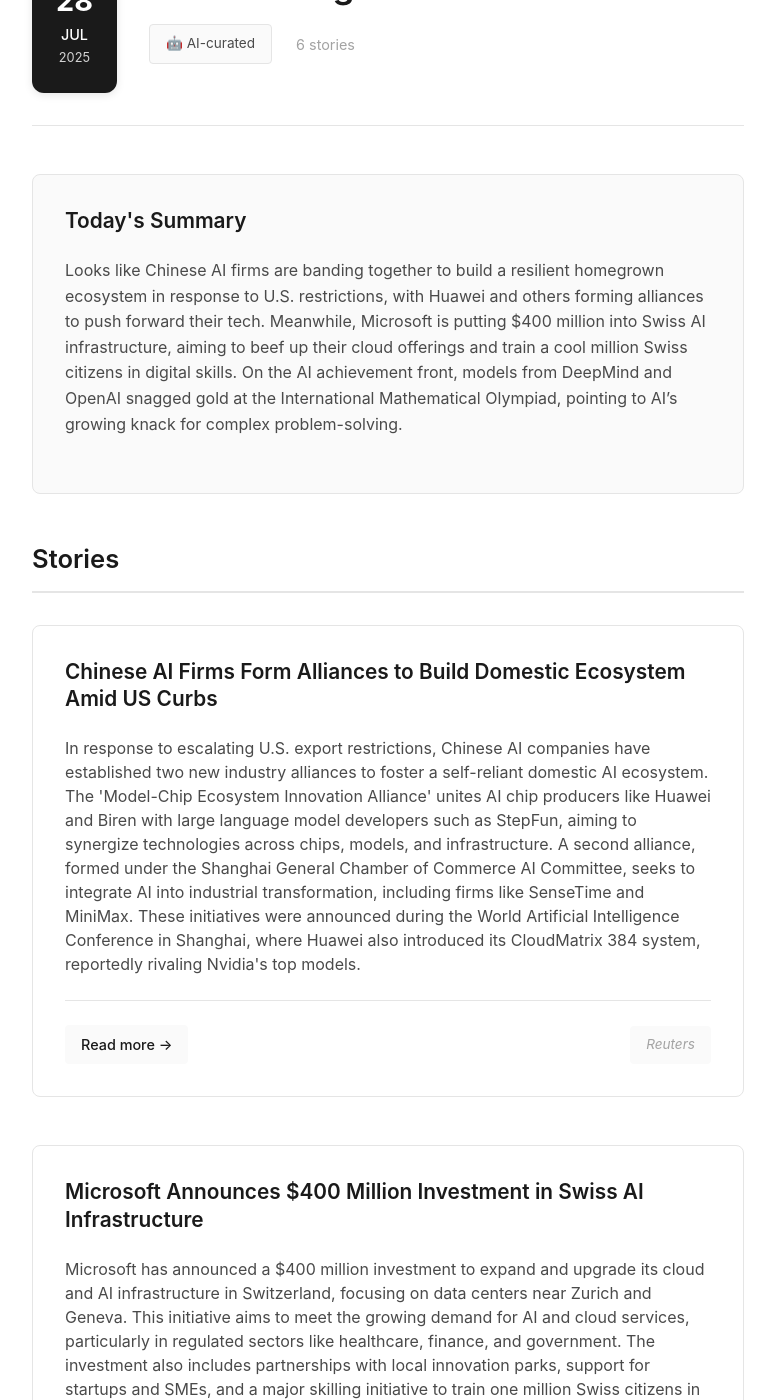
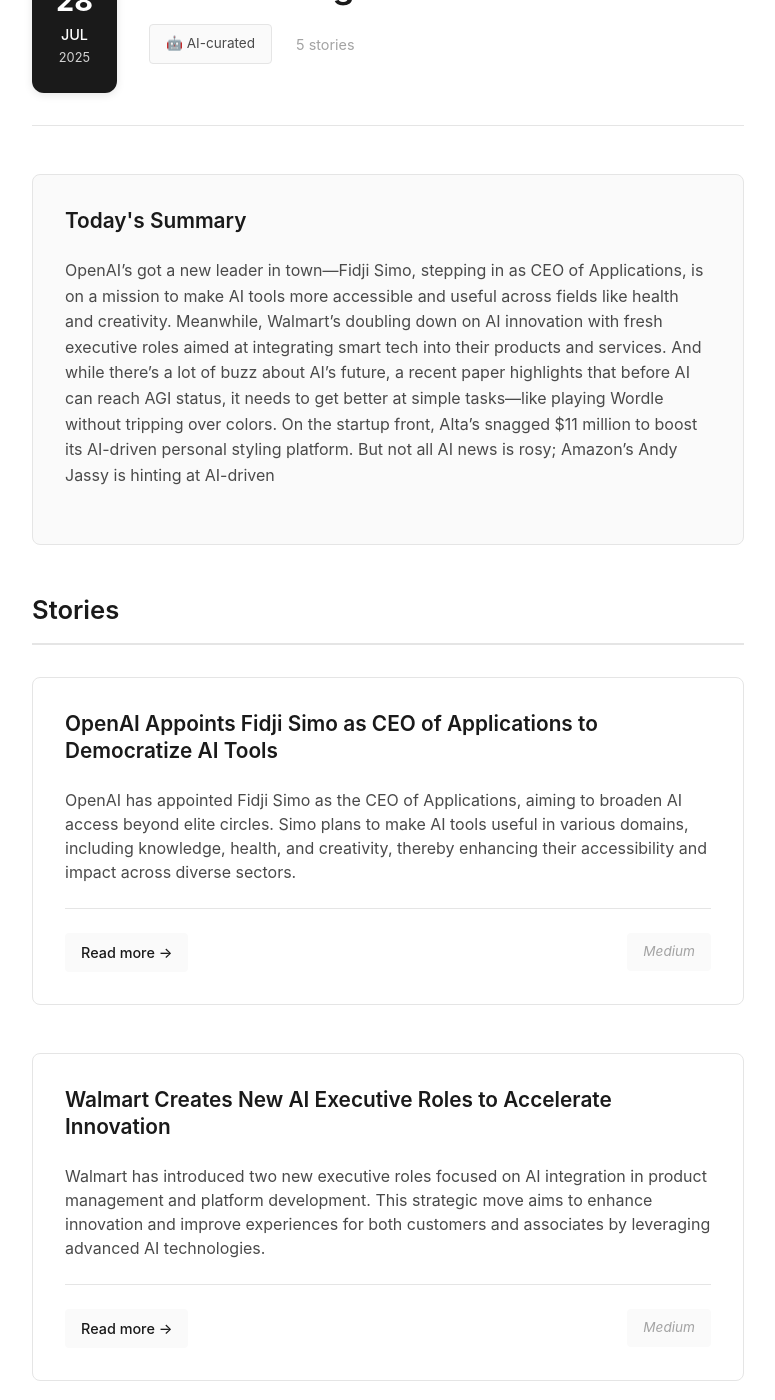
Before and after one commit to Gio99c/gio99c.github.io, a Jekyll site: the page built from _ai_news/2025-07-28-ai-news-digest.md, in a window 1280 px wide and 1400 px high, scrolled down 191 px. Shown: the whole window, without its empty margins (252-1027 px from the left). Built offline with Jekyll 4.4.1, drawn with Linux system fonts in a browser that asks for light colours; some of the changed text lies outside the part shown.

Commit message:
AI news digest 2025-07-28

```diff
--- a/_ai_news/2025-07-28-ai-news-digest.md
+++ b/_ai_news/2025-07-28-ai-news-digest.md
@@ -1,68 +1,57 @@
 ---
 date: '2025-07-28'
 stories:
-- source: Reuters
-  summary: In response to escalating U.S. export restrictions, Chinese AI companies
-    have established two new industry alliances to foster a self-reliant domestic
-    AI ecosystem. The 'Model-Chip Ecosystem Innovation Alliance' unites AI chip producers
-    like Huawei and Biren with large language model developers such as StepFun, aiming
-    to synergize technologies across chips, models, and infrastructure. A second alliance,
-    formed under the Shanghai General Chamber of Commerce AI Committee, seeks to integrate
-    AI into industrial transformation, including firms like SenseTime and MiniMax.
-    These initiatives were announced during the World Artificial Intelligence Conference
-    in Shanghai, where Huawei also introduced its CloudMatrix 384 system, reportedly
-    rivaling Nvidia's top models.
-  title: Chinese AI Firms Form Alliances to Build Domestic Ecosystem Amid US Curbs
-  url: https://www.reuters.com/world/china/chinese-ai-firms-form-alliances-build-domestic-ecosystem-amid-us-curbs-2025-07-28/
-- source: Fladgate
-  summary: Microsoft has announced a $400 million investment to expand and upgrade
-    its cloud and AI infrastructure in Switzerland, focusing on data centers near
-    Zurich and Geneva. This initiative aims to meet the growing demand for AI and
-    cloud services, particularly in regulated sectors like healthcare, finance, and
-    government. The investment also includes partnerships with local innovation parks,
-    support for startups and SMEs, and a major skilling initiative to train one million
-    Swiss citizens in AI and digital competencies by 2027.
-  title: Microsoft Announces $400 Million Investment in Swiss AI Infrastructure
-  url: https://www.fladgate.com/insights/ai-round-up-july-2025
-- source: Reuters
-  summary: In a groundbreaking achievement, AI models from Google DeepMind and OpenAI
-    secured gold medals at the International Mathematical Olympiad (IMO). These models
-    successfully solved complex problems requiring multi-step, creative proofs, marking
-    a significant advancement in machine reasoning. This milestone suggests AI's potential
-    to tackle advanced, unsolved mathematical problems and highlights the importance
-    of high-quality training data and substantial computing power.
-  title: AI Models Achieve Gold Medals at International Mathematical Olympiad
-  url: https://www.reuters.com/technology/ai-intelligencer-how-ai-won-math-gold-2025-07-24/
-- source: Champaign Magazine
-  summary: Meta Platforms CEO Mark Zuckerberg announced the formation of 'Superintelligence
-    Labs,' a new unit dedicated to advancing AI research. The company plans to invest
-    hundreds of billions of dollars into AI development, including significant cloud
-    infrastructure projects like 'Project Prometheus' in Ohio. This move underscores
-    Meta's commitment to leading the AI frontier and intensifies competition among
-    tech giants in the race toward artificial general intelligence (AGI).
-  title: Meta Establishes 'Superintelligence Labs' with Massive AI Investment
-  url: https://champaignmagazine.com/2025/07/20/ai-by-ai-weekly-top-5-07-14-20-2025/
-- source: OpenTools.ai
-  summary: BlackRock is set to lay off 300 employees, marking its second round of
-    job cuts, as part of a strategic realignment focusing on AI-driven growth and
-    acquisitions. This move underscores the firm's commitment to integrating advanced
-    AI technologies into its operations.
-  title: BlackRock Announces Layoffs Amid Strategic AI Acquisitions
-  url: https://opentools.ai/news/blackrocks-strategic-realignment-layoffs-amid-growth-and-acquisitions/acquisitions
-- source: AEEN
-  summary: Major tech companies are aggressively acquiring AI startups, focusing on
-    talent and technology, often leaving other employees and early investors uncertain
-    about their future. This trend highlights the competitive landscape in AI development
-    and the challenges faced by smaller firms.
-  title: Tech Giants' AI Talent Raids Sideline Early Investors
-  url: https://www.aeen.org/big-techs-talent-raids-on-ai-start-ups-sideline-early-investors/
-summary: Looks like Chinese AI firms are banding together to build a resilient homegrown
-  ecosystem in response to U.S. restrictions, with Huawei and others forming alliances
-  to push forward their tech. Meanwhile, Microsoft is putting $400 million into Swiss
-  AI infrastructure, aiming to beef up their cloud offerings and train a cool million
-  Swiss citizens in digital skills. On the AI achievement front, models from DeepMind
-  and OpenAI snagged gold at the International Mathematical Olympiad, pointing to
-  AI's growing knack for complex problem-solving.
+- source: Medium
+  summary: OpenAI has appointed Fidji Simo as the CEO of Applications, aiming to broaden
+    AI access beyond elite circles. Simo plans to make AI tools useful in various
+    domains, including knowledge, health, and creativity, thereby enhancing their
+    accessibility and impact across diverse sectors.
+  title: OpenAI Appoints Fidji Simo as CEO of Applications to Democratize AI Tools
+  url: https://medium.com/daily-ai-for-work-pulse/daily-ai-for-work-pulse-28th-of-july-7cbad2f5dcc6
+- source: Medium
+  summary: Walmart has introduced two new executive roles focused on AI integration
+    in product management and platform development. This strategic move aims to enhance
+    innovation and improve experiences for both customers and associates by leveraging
+    advanced AI technologies.
+  title: Walmart Creates New AI Executive Roles to Accelerate Innovation
+  url: https://medium.com/daily-ai-for-work-pulse/daily-ai-for-work-pulse-28th-of-july-7cbad2f5dcc6
+- source: arXiv
+  summary: This paper evaluates OpenAI's Computer-User Agent (CUA) on the New York
+    Times Wordle game, revealing a significant discrepancy in the model's ability
+    to recognize colors correctly depending on the context. Despite the enthusiasm
+    surrounding AI agents and their potential to usher in Artificial General Intelligence
+    (AGI), the findings highlight substantial challenges for current AI models in
+    performing simple tasks. The authors discuss potential underlying causes, implications
+    for future development, and research directions to improve these AI systems.
+  title: AGI Is Coming... Right After AI Learns to Play Wordle
+  url: https://arxiv.org/abs/2504.15434
+- source: LinkedIn
+  summary: Alta, an AI-driven personal styling platform founded by Jenny Wang, has
+    raised $11 million in a seed funding round led by Menlo Ventures. The platform
+    offers personalized outfit recommendations based on users' budgets, lifestyles,
+    weather, and calendars, featuring virtual try-ons with personalized avatars. The
+    funding will be used to expand the team, enhance research and development, and
+    grow global partnerships.
+  title: Alta Secures $11 Million Seed Funding for AI-Powered Personal Styling Agent
+  url: https://www.linkedin.com/pulse/ai-news-funding-updates-from-last-24-hours18th-june-2025-anshuman-jha-bztxc
+- source: LinkedIn
+  summary: Amazon's CEO, Andy Jassy, has indicated that the company's advancements
+    in Generative AI are expected to significantly reshape its workforce. While no
+    immediate layoffs were announced, Jassy anticipates that AI-driven efficiencies
+    will likely reduce the number of corporate roles in the coming years. Amazon is
+    currently developing over 1,000 Generative AI applications to automate tasks traditionally
+    performed by humans.
+  title: Amazon CEO Andy Jassy Foresees AI-Driven Workforce Reduction
+  url: https://www.linkedin.com/pulse/ai-news-funding-updates-from-last-24-hours18th-june-2025-anshuman-jha-bztxc
+summary: OpenAI's got a new leader in town—Fidji Simo, stepping in as CEO of Applications,
+  is on a mission to make AI tools more accessible and useful across fields like health
+  and creativity. Meanwhile, Walmart's doubling down on AI innovation with fresh executive
+  roles aimed at integrating smart tech into their products and services. And while
+  there's a lot of buzz about AI's future, a recent paper highlights that before AI
+  can reach AGI status, it needs to get better at simple tasks—like playing Wordle
+  without tripping over colors. On the startup front, Alta's snagged $11 million to
+  boost its AI-driven personal styling platform. But not all AI news is rosy; Amazon's
+  Andy Jassy is hinting at AI-driven
 ---
 
-<!-- Generated with AI web search 2025-07-28 13:31 UTC -->
+<!-- Generated with AI web search 2025-07-28 13:41 UTC -->
```
Also changed, not shown: _ai_news/story_tracking.json (+25 -0 lines).
